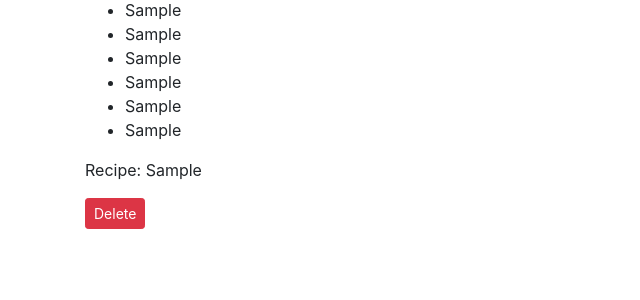
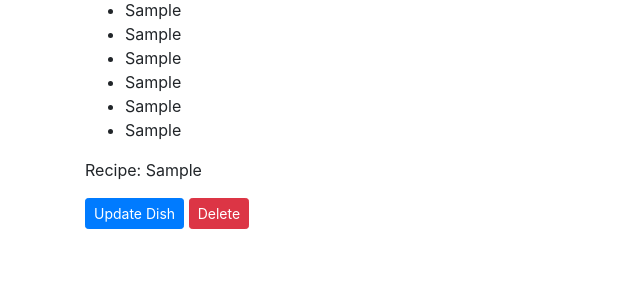
Before and after one commit to MelissaMcCauley/mealmage, a Django app: page /1/ in a window 1280 px wide. Shown: the part 474-774 px from the top of the page, without its empty margins (0-640 px from the left). Run offline with Django 3.2, Linux system fonts and the light colour scheme; a user stored in the database is signed in; tables that the repository leaves empty hold one stand-in row (values such as "Sample post"); some libraries are stand-ins or nearby versions.

Commit message:
added Update Dish functionality

```diff
--- a/mealmageapp/templates/mealmageapp/dish_detail.html
+++ b/mealmageapp/templates/mealmageapp/dish_detail.html
@@ -30,6 +30,8 @@
 
 <!-- Need add Update and Delete buttons (will send to a page with a form for that) -->
 
+<a class="btn btn-sm btn-primary" href="{% url 'mealmageapp:updatedish' dish.id %}">Update Dish</a>
+
 <a class="btn btn-sm btn-danger" href="{% url 'mealmageapp:dish_delete' dish.id %}">Delete</a>
 
 {% endblock content %}
--- a/mealmageapp/templates/mealmageapp/updatedish.html
+++ b/mealmageapp/templates/mealmageapp/updatedish.html
@@ -9,7 +9,7 @@
 	<form action="{% url 'mealmageapp:updatedish' dish.id %}" method='post'>
 		{% csrf_token %}
 		{{ form.as_p }}
-		<button name="submit">Save Dish</button>
+		<button name="submit">Save Update</button>
 	</form>
 
 {% endblock content %}
--- a/mealmageapp/urls.py
+++ b/mealmageapp/urls.py
@@ -23,7 +23,7 @@ urlpatterns = [
 
 	path('newdish/', views.newdish, name='newdish'),
 
-	# path('<int:dish_id>/updatedish/', views.updatedish, name='updatedish'),
+	path('<int:dish_id>/updatedish/', views.updatedish, name='updatedish'),
 
 	path('<int:dish_id>/dish_delete/', views.dish_delete, name='dish_delete'),
 
--- a/mealmageapp/views.py
+++ b/mealmageapp/views.py
@@ -48,6 +48,26 @@ def dish_detail(request, dish_id):
 	return render(request, 'mealmageapp/dish_detail.html', context)
 
 @login_required
+def updatedish(request, dish_id):
+	dish = StoredDish.objects.get(id=dish_id)
+
+	if request.method != 'POST':
+		# No data submitted, create a blank form
+		form = StoredDishForm(instance=dish)
+	else:
+		# POST data submitted; process the data
+		form = StoredDishForm(instance=dish, data=request.POST)
+		if form.is_valid():
+			updated_dish = form.save(commit=False)
+			updated_dish.owner = request.user
+			updated_dish.save()
+			return redirect('mealmageapp:dishes')
+
+	context = {'dish': dish, 'form': form}
+	return render(request, 'mealmageapp/updatedish.html', context)
+
+
+@login_required
 def dish_delete(request, dish_id):
 	dish = StoredDish.objects.get(id=dish_id)
 	if request.method == 'POST':
```
